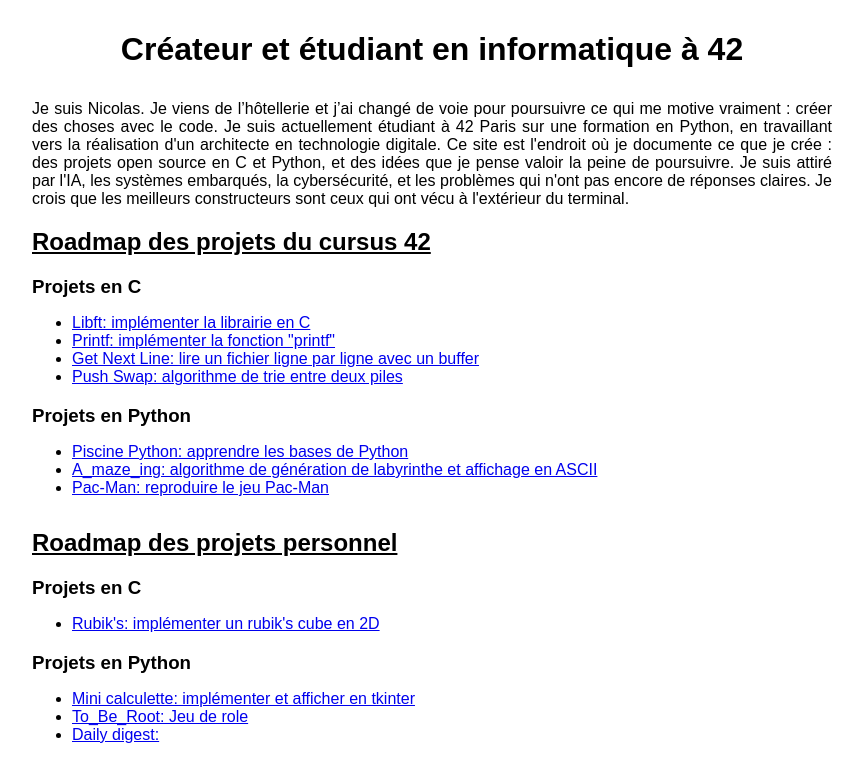
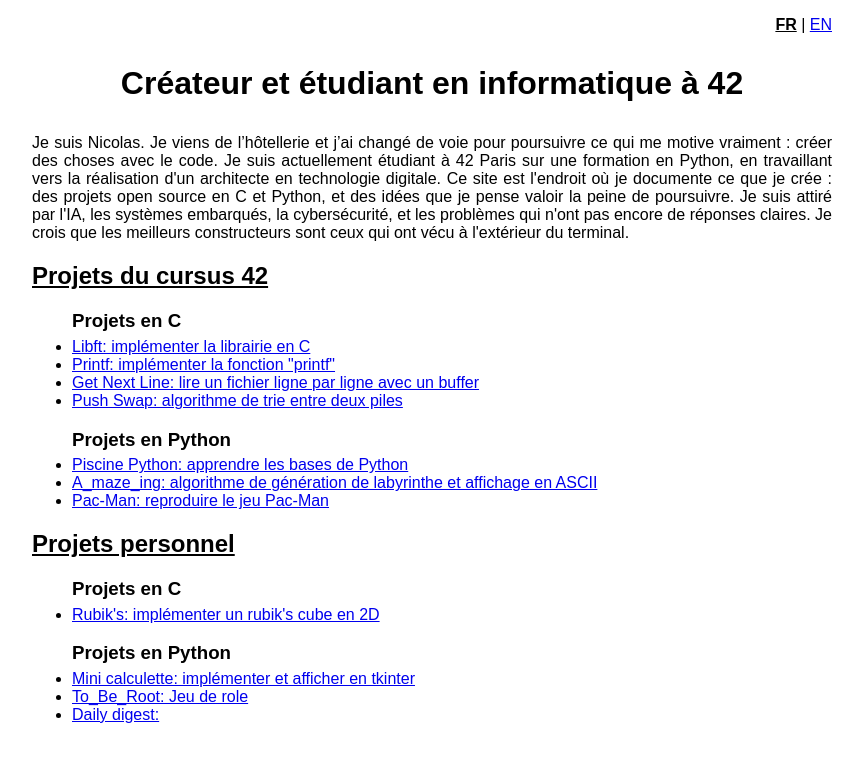
Before and after one commit to nicolasbgt-cell/nicolasbgt-cell.github.io, a plain HTML site: page index.html in a window 1280 px wide. Shown: the whole page, without its empty margins (208-1071 px from the left). Drawn offline with Linux system fonts and the light colour scheme.

```diff
--- a/index.html
+++ b/index.html
@@ -2,12 +2,13 @@
 <html lang="fr">
 	<head>
 		<meta charset="UTF-8">
-		<meta name="viewport" content="width=device-width, initial-scale=1">
 		<link rel="stylesheet" href="style.css">
 		<title>Etudiant et développeur</title>
 	</head>
 	<body>
-		<header>
+		<nav class="lang-switch">
+			<span class="active" aria-current="true">FR</span> | <a href="index_en.html" hreflang="en">EN</a>
+		</nav>
 		<h1>Créateur et étudiant en informatique à 42 </h1>
 		<p>Je suis Nicolas. Je viens de l’hôtellerie et j’ai changé de voie pour poursuivre ce qui me motive vraiment :
 		créer des choses avec le code.
@@ -17,37 +18,26 @@
 		et des idées que je pense valoir la peine de poursuivre. Je suis attiré par l'IA, les systèmes embarqués,
 		la cybersécurité, et les problèmes qui n'ont pas encore de réponses claires.
 		Je crois que les meilleurs constructeurs sont ceux qui ont vécu à l'extérieur du terminal.</p>
-		</header>
-		<main>
-			<section>
-				<h2>Roadmap des projets du cursus 42</h2>
+		<h2>Projets du cursus 42</h2>
+		<ul>
 			<h3>Projets en C</h3>
-				<ul>
 			<li><a href="https://nicolasbgt-cell.github.io/curriculum/c_project/libft_fr.html">Libft: implémenter la librairie en C</a></li>
 			<li><a href="https://nicolasbgt-cell.github.io/curriculum/c_project/printf_fr.html">Printf: implémenter la fonction "printf"</a></li>
 			<li><a href="https://nicolasbgt-cell.github.io/curriculum/c_project/get_net_line_fr.html">Get Next Line: lire un fichier ligne par ligne avec un buffer</a></li>
 			<li><a href="https://nicolasbgt-cell.github.io/curriculum/c_project/push_swap_fr.html">Push Swap: algorithme de trie entre deux piles</a></li>
-				</ul>
 			<h3>Projets en Python</h3>
-				<ul>
 			<li><a href="https://nicolasbgt-cell.github.io/curriculum/python_project/piscine_python_fr.html">Piscine Python: apprendre les bases de Python</a></li>
 			<li><a href="https://nicolasbgt-cell.github.io/curriculum/python_project/amazinf_fr.html">A_maze_ing: algorithme de génération de labyrinthe et affichage en ASCII</a></li>
-					<li><a href="https://nicolasbgt-cell.github.io/curriculum/pyhton_project/pacmam_fr.html">Pac-Man: reproduire le jeu Pac-Man</a></li>
+			<li><a href="https://nicolasbgt-cell.github.io/curriculum/python_project/pacmam_fr.html">Pac-Man: reproduire le jeu Pac-Man</a></li>
 		</ul>
-			</section>
-			<section>
-				<h2>Roadmap des projets personnel</h2>
+		<h2>Projets personnel</h2>
+		<ul>
 			<h3>Projets en C</h3>
-				<ul>
 			<li><a href="https://nicolasbgt-cell.github.io/curriculum/personal_project/rubiks_fr.html">Rubik's: implémenter un rubik's cube en 2D</a></li>
-				</ul>
 			<h3>Projets en Python</h3>
-				<ul>
 			<li><a href="https://nicolasbgt-cell.github.io/curriculum/personal_project/minicalculator_fr.html">Mini calculette: implémenter et afficher en tkinter</a></li>
 			<li><a href="https://nicolasbgt-cell.github.io/curriculum/personal_project/to_be_root_fr.html">To_Be_Root: Jeu de role</a></li>
 			<li><a href="https://nicolasbgt-cell.github.io/curriculum/personal_project/daily_digest_fr.html">Daily digest: </a></li>
 		</ul>
-			</section>
-		</main>
 	</body>
 </html>
--- a/style.css
+++ b/style.css
@@ -21,4 +21,12 @@ section {
 }
 h3 {
     margin-bottom: 0.3em;
+}.lang-switch {
+    text-align: right;
+    padding-top: 1em;
 }
+.lang-switch .active {
+    font-weight: bold;
+    text-decoration: underline;
+    color: black;
+}
```
Also changed, not shown: index_en.html (+3 -0 lines), 1 other file. Lines whose indentation alone changed are shown as unchanged.
